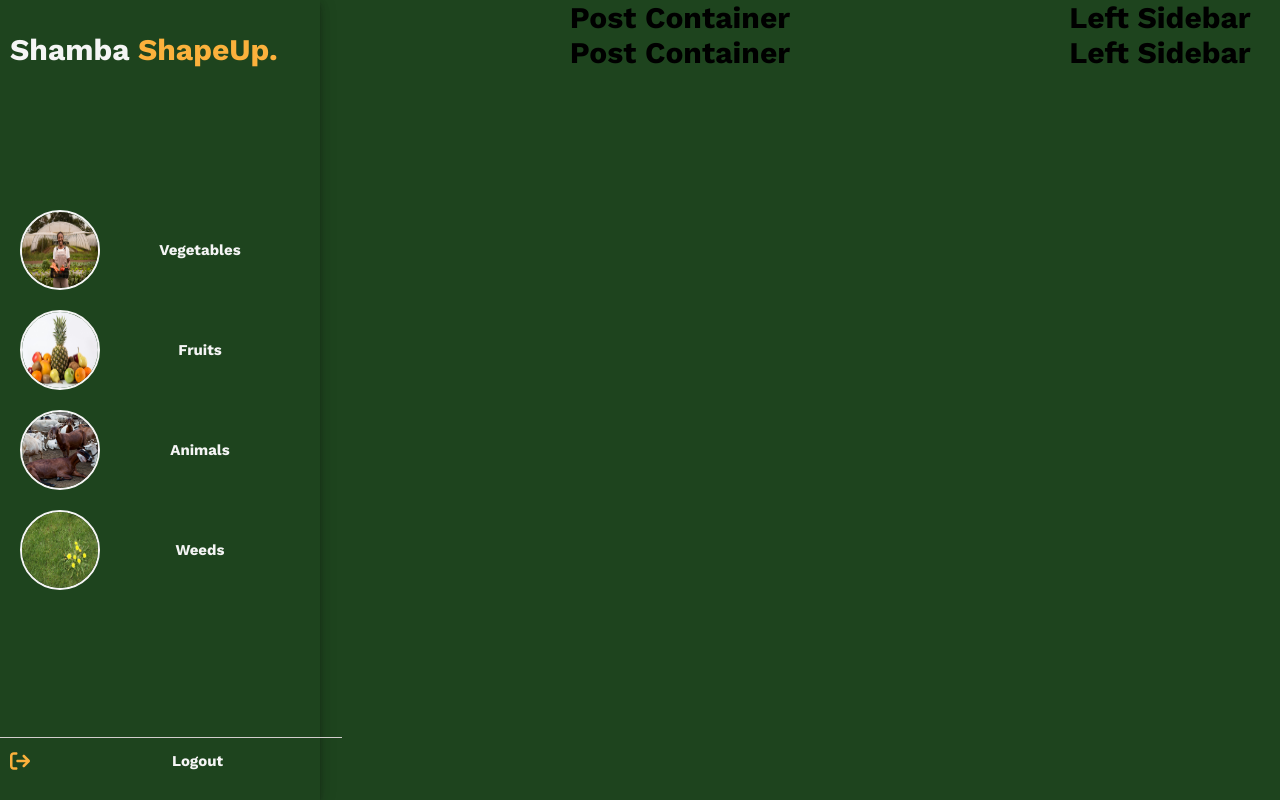
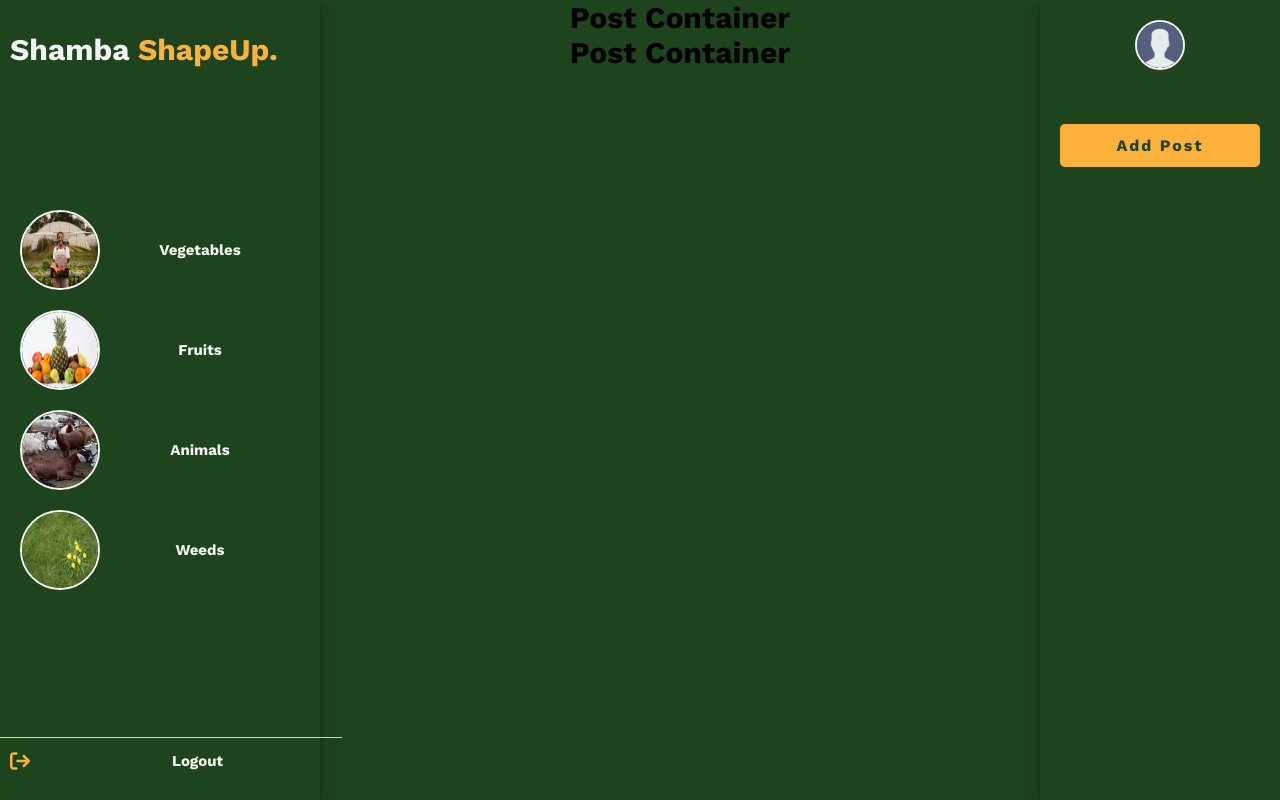
Before and after one commit to Murage-Ivy/downwork, a React (Create React App) app: page /postpage in a window 1280 px wide. Built offline with nearby package versions, Linux system fonts and the light colour scheme.

Commit message:
style left side bar

```diff
--- a/src/components/SidebarLeft.tsx
+++ b/src/components/SidebarLeft.tsx
@@ -2,10 +2,10 @@ const LeftSideBar: React.FC = () => {
     return (
         <div id="left-sidebar">
             <div id="left-sidebar-header">
-                <h1>Left Sidebar</h1>
+                <img src="../assets/images/user.png" alt="profile" />
             </div>
             <div id="left-sidebar-body">
-                <h1>Left Sidebar</h1>
+                <button id="add-post-btn">Add Post</button>
             </div>
         </div>
     )
--- a/src/index.css
+++ b/src/index.css
@@ -399,9 +399,6 @@ a {
     0 1px 18px 0 rgba(0, 0, 0, 0.12), 0 3px 5px -1px rgba(0, 0, 0, 0.4);
 }
 
-#sidebar-content {
-}
-
 .logout {
   display: grid;
   grid-template-columns: 1fr 3fr;
@@ -427,3 +424,35 @@ a {
   font-size: 20px;
 }
 /* Sidebar posts ends */
+
+/* left sidebar styles */
+#left-sidebar {
+  padding: 20px;
+  box-shadow: 0 6px 10px 0 rgba(41, 41, 41, 0.14),
+    0 1px 18px 0 rgba(0, 0, 0, 0.12), 0 3px 5px -1px rgba(0, 0, 0, 0.4);
+}
+
+#left-sidebar-header > img {
+  width: 50px;
+  height: 50px;
+  border-radius: 50%;
+  border: 2px solid var(--secondary-color);
+}
+#left-sidebar-body {
+  padding-top: 50px;
+}
+
+#add-post-btn {
+  width: 100%;
+  padding: 12px;
+  border: none;
+  border-radius: 5px;
+  background-color: var(--tertiary-color);
+  color: var(--primary-color);
+  font-weight: 700;
+  font-size: 16px;
+  cursor: pointer;
+  letter-spacing: 2px;
+}
+
+/* end of left side styles */
--- a/src/reducers/SignupSlice.tsx
+++ b/src/reducers/SignupSlice.tsx
@@ -13,7 +13,7 @@ type initalStateType = {
     success: boolean
 }
 
-const initialState = {
+const initialState: initalStateType = {
 
     user: {
         email: "",
```
Also changed, not shown: public/assets/images/user.png (added).
